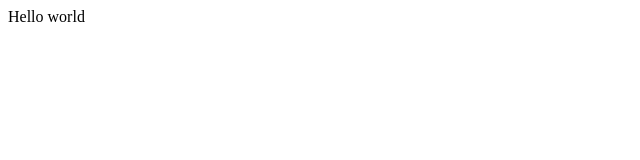
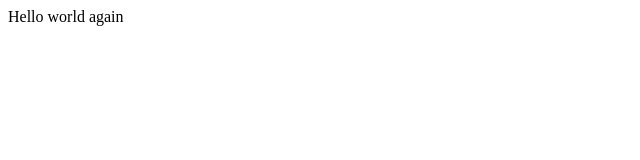
Before and after one commit to CzechCoder/mclaren-merch, a React (Vite) app in the folder web/: page / in a window 1280 px wide. Shown: the top 160 px of the page, without its empty margins (0-640 px from the left). Built offline with nearby package versions, Linux system fonts and the light colour scheme.

Commit message:
Test commit 2

```diff
--- a/web/src/app.tsx
+++ b/web/src/app.tsx
@@ -5,7 +5,7 @@ import { createRoot } from 'react-dom/client';
 const queryClient = new QueryClient();
 
 const App: FC = () => {
-	return <div>Hello world</div>;
+	return <div>Hello world again</div>;
 };
 
 createRoot(document.getElementById('root')!).render(<App />);
```
